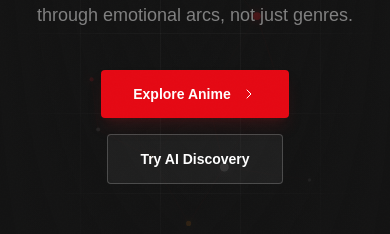
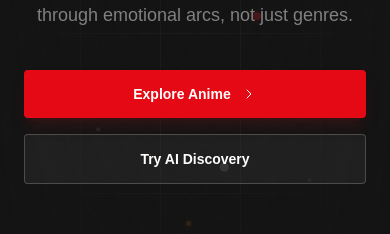
Before and after one commit to Eyepatch5263/Anima, a Next.js app: page / in a window 390 px wide. Shown: the part 447-681 px from the top of the page. Built offline with nearby package versions, Linux system fonts and the light colour scheme; no server answers; a web font is replaced by a local one.

Commit message:
ui fixes

```diff
--- a/app/components/HeroSection.tsx
+++ b/app/components/HeroSection.tsx
@@ -133,14 +133,14 @@ export default function HeroSection({ trending, isLoading }: HeroSectionProps) {
         >
           <a
             href="/explore"
-            className="group inline-flex items-center gap-2.5 px-8 py-3.5 text-sm font-semibold text-white rounded bg-[#e50914] hover:bg-[#f6121d] shadow-lg shadow-red-900/25 transition-all duration-300 hover:scale-[1.02]"
+            className="group inline-flex items-center justify-center gap-2.5 w-full sm:w-auto px-8 py-3.5 text-sm font-semibold text-white rounded bg-[#e50914] hover:bg-[#f6121d] shadow-lg shadow-red-900/25 transition-all duration-300 hover:scale-[1.02]"
           >
             Explore Anime
             <ChevronRightIcon size={16} className="group-hover:translate-x-0.5 transition-transform" />
           </a>
           <a
             href="#ai-discovery"
-            className="group inline-flex items-center gap-2.5 px-8 py-3.5 text-sm font-semibold text-white rounded border border-white/20 hover:border-white/40 bg-white/5 hover:bg-white/10 transition-all duration-300"
+            className="group inline-flex items-center justify-center gap-2.5 w-full sm:w-auto px-8 py-3.5 text-sm font-semibold text-white rounded border border-white/20 hover:border-white/40 bg-white/5 hover:bg-white/10 transition-all duration-300"
           >
             Try AI Discovery
           </a>
```
